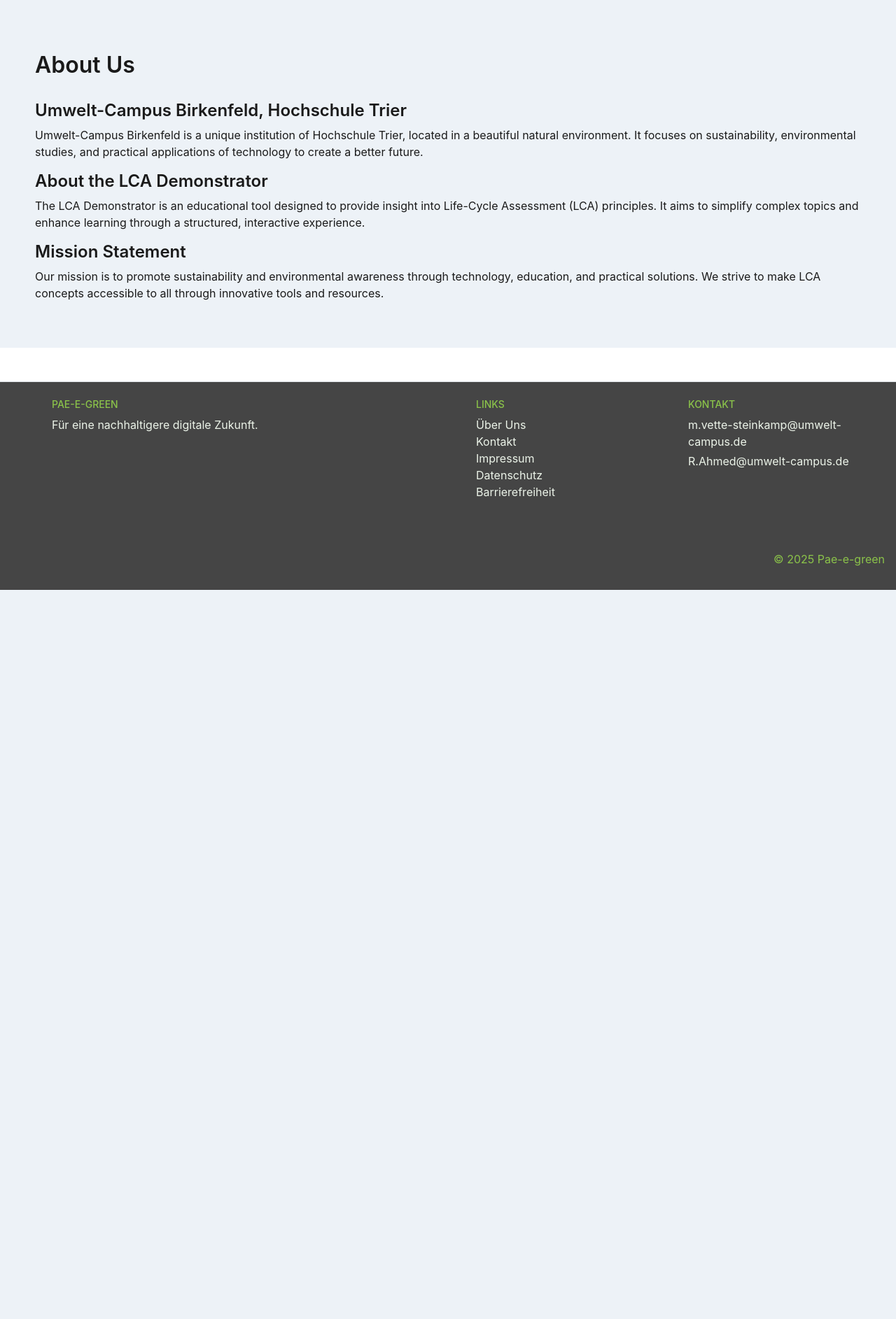
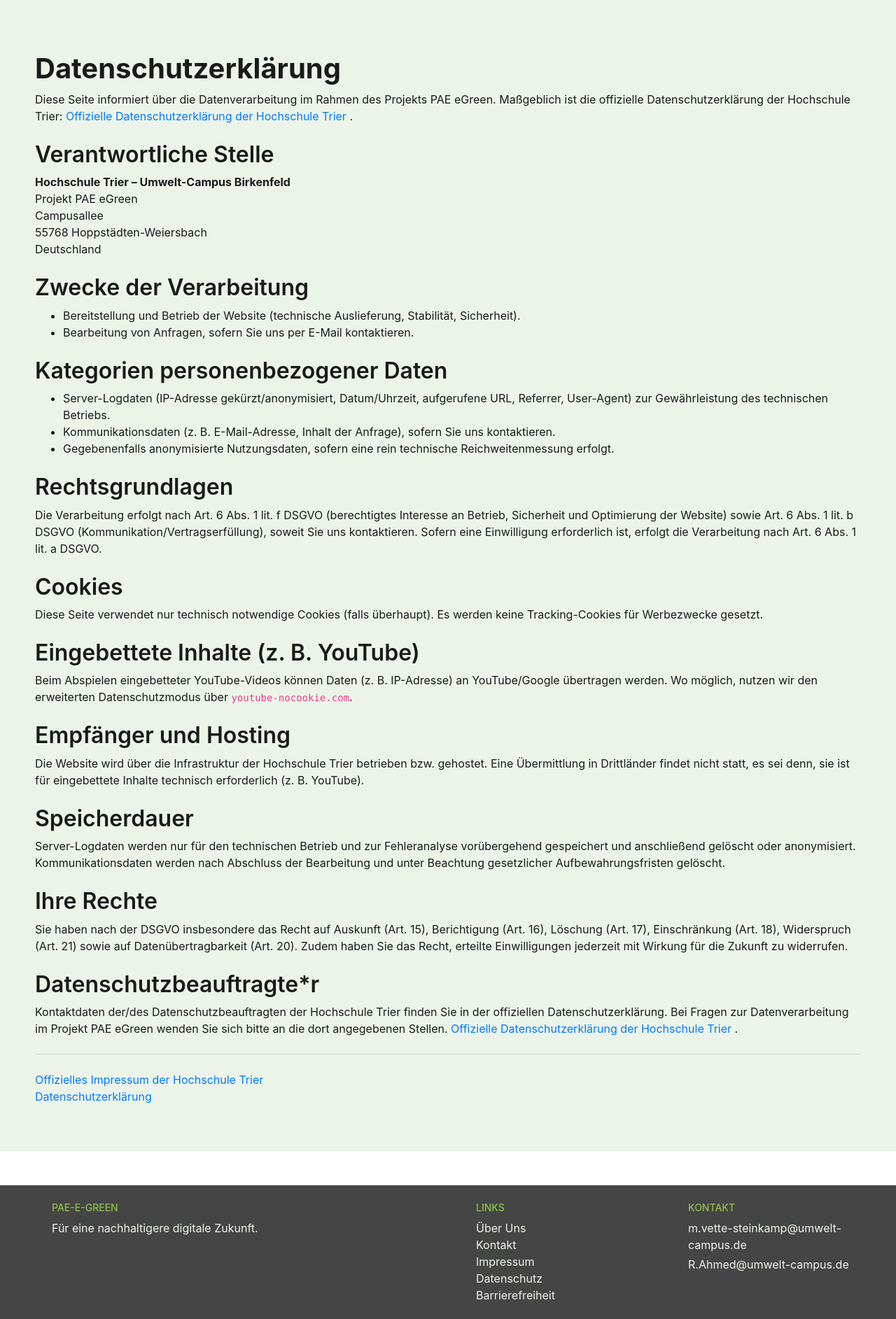
Before and after one commit to lrkc1756/Pae, a Flask app: page /datenschutz in a window 1280 px wide. Shown: the part 58-1943 px from the top of the page at 70% size. Before the commit the page ends 901 px from the top, so only its background shows below. Run offline with Flask 3, Linux system fonts and the light colour scheme; some libraries are stand-ins or nearby versions.

Commit message:
Add: Datenschutz page with de, en, fr translations

```diff
--- a/translations/de.json
+++ b/translations/de.json
@@ -42,6 +42,44 @@
     "vertreten":"Vertreten durch",
     "verant": "Verantwortlich für den Inhalt nach § 55 Abs. 2 RStV",
     "off":"Offizielles Impressum der Hochschule Trier",
-    "dte":"Datenschutzerklärung"
+    "dte":"Datenschutzerklärung",
+
+    "datenschutz_title": "Datenschutzerklärung",
+    "ds_intro": "Diese Seite informiert über die Datenverarbeitung im Rahmen des Projekts PAE eGreen. Maßgeblich ist die offizielle Datenschutzerklärung der Hochschule Trier:",
+    "ds_official_link_text": "Offizielle Datenschutzerklärung der Hochschule Trier",
+
+    "ds_controller_h": "Verantwortliche Stelle",
+    "ds_purposes_h": "Zwecke der Verarbeitung",
+    "ds_purpose_site": "Bereitstellung und Betrieb der Website (technische Auslieferung, Stabilität, Sicherheit).",
+    "ds_purpose_contact": "Bearbeitung von Anfragen, sofern Sie uns per E-Mail kontaktieren.",
+
+    "ds_data_categories_h": "Kategorien personenbezogener Daten",
+    "ds_server_logs": "Server-Logdaten (IP-Adresse gekürzt/anonymisiert, Datum/Uhrzeit, aufgerufene URL, Referrer, User-Agent) zur Gewährleistung des technischen Betriebs.",
+    "ds_contact_fields": "Kommunikationsdaten (z. B. E-Mail-Adresse, Inhalt der Anfrage), sofern Sie uns kontaktieren.",
+    "ds_anon_analytics": "Gegebenenfalls anonymisierte Nutzungsdaten, sofern eine rein technische Reichweitenmessung erfolgt.",
+
+    "ds_legal_basis_h": "Rechtsgrundlagen",
+    "ds_legal_basis_text": "Die Verarbeitung erfolgt nach Art. 6 Abs. 1 lit. f DSGVO (berechtigtes Interesse an Betrieb, Sicherheit und Optimierung der Website) sowie Art. 6 Abs. 1 lit. b DSGVO (Kommunikation/Vertragserfüllung), soweit Sie uns kontaktieren. Sofern eine Einwilligung erforderlich ist, erfolgt die Verarbeitung nach Art. 6 Abs. 1 lit. a DSGVO.",
+
+    "ds_cookies_h": "Cookies",
+    "ds_cookies_text": "Diese Seite verwendet nur technisch notwendige Cookies (falls überhaupt). Es werden keine Tracking-Cookies für Werbezwecke gesetzt.",
+
+    "ds_embeds_h": "Eingebettete Inhalte (z. B. YouTube)",
+    "ds_embeds_text": "Beim Abspielen eingebetteter YouTube-Videos können Daten (z. B. IP-Adresse) an YouTube/Google übertragen werden. Wo möglich, nutzen wir den erweiterten Datenschutzmodus über ",
+
+    "ds_recipients_h": "Empfänger und Hosting",
+    "ds_recipients_text": "Die Website wird über die Infrastruktur der Hochschule Trier betrieben bzw. gehostet. Eine Übermittlung in Drittländer findet nicht statt, es sei denn, sie ist für eingebettete Inhalte technisch erforderlich (z. B. YouTube).",
+
+    "ds_retention_h": "Speicherdauer",
+    "ds_retention_text": "Server-Logdaten werden nur für den technischen Betrieb und zur Fehleranalyse vorübergehend gespeichert und anschließend gelöscht oder anonymisiert. Kommunikationsdaten werden nach Abschluss der Bearbeitung und unter Beachtung gesetzlicher Aufbewahrungsfristen gelöscht.",
+
+    "ds_rights_h": "Ihre Rechte",
+    "ds_rights_text": "Sie haben nach der DSGVO insbesondere das Recht auf Auskunft (Art. 15), Berichtigung (Art. 16), Löschung (Art. 17), Einschränkung (Art. 18), Widerspruch (Art. 21) sowie auf Datenübertragbarkeit (Art. 20). Zudem haben Sie das Recht, erteilte Einwilligungen jederzeit mit Wirkung für die Zukunft zu widerrufen.",
+
+    "ds_dsb_h": "Datenschutzbeauftragte*r",
+    "ds_dsb_text": "Kontaktdaten der/des Datenschutzbeauftragten der Hochschule Trier finden Sie in der offiziellen Datenschutzerklärung. Bei Fragen zur Datenverarbeitung im Projekt PAE eGreen wenden Sie sich bitte an die dort angegebenen Stellen.",
+
+    "off": "Offizielles Impressum der Hochschule Trier",
+    "dte": "Datenschutzerklärung"
 
   }
--- a/translations/en.json
+++ b/translations/en.json
@@ -42,6 +42,44 @@
     "vertreten":"Represented by",
     "verant": "Responsible for the content in accordance with Section 55 (2) of the German Interstate Broadcasting Agreement (RStV)",
     "off":"Official Imprint of Trier University of Applied Sciences",
-    "dte":"Privacy Policy"
+    "dte":"Privacy Policy",
+
+    "datenschutz_title": "Privacy Policy",
+    "ds_intro": "This page provides information about data processing within the PAE eGreen project. The official privacy policy of Trier University of Applied Sciences is authoritative:",
+    "ds_official_link_text": "Official Privacy Policy of Trier University of Applied Sciences",
+
+    "ds_controller_h": "Controller",
+    "ds_purposes_h": "Purposes of Processing",
+    "ds_purpose_site": "Provision and operation of the website (technical delivery, stability, security).",
+    "ds_purpose_contact": "Handling of inquiries, if you contact us by e-mail.",
+
+    "ds_data_categories_h": "Categories of Personal Data",
+    "ds_server_logs": "Server log data (IP address shortened/anonymized, date/time, requested URL, referrer, user agent) for ensuring technical operation.",
+    "ds_contact_fields": "Communication data (e.g., e-mail address, content of inquiry) if you contact us.",
+    "ds_anon_analytics": "Possibly anonymized usage data, if purely technical reach measurement is performed.",
+
+    "ds_legal_basis_h": "Legal Bases",
+    "ds_legal_basis_text": "Processing is based on Art. 6(1)(f) GDPR (legitimate interest in operating, securing, and optimizing the website) and Art. 6(1)(b) GDPR (communication/contract performance), where you contact us. Where consent is required, processing is based on Art. 6(1)(a) GDPR.",
+
+    "ds_cookies_h": "Cookies",
+    "ds_cookies_text": "This site uses only technically necessary cookies (if any). No tracking cookies for advertising purposes are set.",
+
+    "ds_embeds_h": "Embedded Content (e.g., YouTube)",
+    "ds_embeds_text": "When playing embedded YouTube videos, data (e.g., IP address) may be transmitted to YouTube/Google. Where possible, we use the privacy-enhanced mode via youtube-nocookie.com.",
+
+    "ds_recipients_h": "Recipients and Hosting",
+    "ds_recipients_text": "The website is operated/hosted via the infrastructure of Trier University of Applied Sciences. No transfer to third countries takes place, unless technically required for embedded content (e.g., YouTube).",
+
+    "ds_retention_h": "Retention Period",
+    "ds_retention_text": "Server log data is stored temporarily for technical operation and error analysis and then deleted or anonymized. Communication data is deleted after processing, subject to statutory retention requirements.",
+
+    "ds_rights_h": "Your Rights",
+    "ds_rights_text": "Under the GDPR, you have the right to access (Art. 15), rectification (Art. 16), erasure (Art. 17), restriction (Art. 18), objection (Art. 21), and data portability (Art. 20). You also have the right to withdraw consent at any time with effect for the future.",
+
+    "ds_dsb_h": "Data Protection Officer",
+    "ds_dsb_text": "The contact details of the Data Protection Officer of Trier University of Applied Sciences can be found in the official privacy policy. For questions about data processing in the PAE eGreen project, please contact the offices indicated there.",
+
+    "off": "Official Imprint of Trier University of Applied Sciences",
+    "dte": "Privacy Policy"
 
 }
--- a/website/templates/datenschutz.html
+++ b/website/templates/datenschutz.html
@@ -1,26 +1,79 @@
 {% extends "base.html" %}
-{% block title %}About Us{% endblock %}
+{% block title %}{{ _('datenschutz_title') }}{% endblock %}
 
 {% block content %}
-<div class="full-width-bg light-gray">
-<div class="container mt-4">
-    <h2>About Us</h2>
-</br>
+<div class="full-width-bg tea-leaf">
+  <div class="container mt-4">
+    <h1>{{ _('datenschutz_title') }}</h1>
 
-    <h3>Umwelt-Campus Birkenfeld, Hochschule Trier</h3>
-    <p>
-        Umwelt-Campus Birkenfeld is a unique institution of Hochschule Trier, located in a beautiful natural environment. It focuses on sustainability, environmental studies, and practical applications of technology to create a better future.
+    <p class="mb-4">
+      {{ _('ds_intro') }}
+      <a href="https://www.hochschule-trier.de/datenschutz" target="_blank" rel="noopener noreferrer">
+        {{ _('ds_official_link_text') }}
+      </a>.
     </p>
 
-    <h3>About the LCA Demonstrator</h3>
+    <h2>{{ _('ds_controller_h') }}</h2>
+    <address>
+      <strong>Hochschule Trier – Umwelt-Campus Birkenfeld</strong><br>
+      Projekt PAE eGreen<br>
+      Campusallee<br>
+      55768 Hoppstädten-Weiersbach<br>
+      Deutschland
+    </address>
+
+    <h2 class="mt-4">{{ _('ds_purposes_h') }}</h2>
+    <ul>
+      <li>{{ _('ds_purpose_site') }}</li>
+      <li>{{ _('ds_purpose_contact') }}</li>
+    </ul>
+
+    <h2 class="mt-4">{{ _('ds_data_categories_h') }}</h2>
+    <ul>
+      <li>{{ _('ds_server_logs') }}</li>
+      <li>{{ _('ds_contact_fields') }}</li>
+      <li>{{ _('ds_anon_analytics') }}</li>
+    </ul>
+
+    <h2 class="mt-4">{{ _('ds_legal_basis_h') }}</h2>
+    <p>{{ _('ds_legal_basis_text') }}</p>
+
+    <h2 class="mt-4">{{ _('ds_cookies_h') }}</h2>
+    <p>{{ _('ds_cookies_text') }}</p>
+
+    <h2 class="mt-4">{{ _('ds_embeds_h') }}</h2>
     <p>
-        The LCA Demonstrator is an educational tool designed to provide insight into Life-Cycle Assessment (LCA) principles. It aims to simplify complex topics and enhance learning through a structured, interactive experience.
+      {{ _('ds_embeds_text') }}
+      <code>youtube-nocookie.com</code>.
     </p>
 
-    <h3>Mission Statement</h3>
+    <h2 class="mt-4">{{ _('ds_recipients_h') }}</h2>
+    <p>{{ _('ds_recipients_text') }}</p>
+
+    <h2 class="mt-4">{{ _('ds_retention_h') }}</h2>
+    <p>{{ _('ds_retention_text') }}</p>
+
+    <h2 class="mt-4">{{ _('ds_rights_h') }}</h2>
+    <p>{{ _('ds_rights_text') }}</p>
+
+    <h2 class="mt-4">{{ _('ds_dsb_h') }}</h2>
     <p>
-        Our mission is to promote sustainability and environmental awareness through technology, education, and practical solutions. We strive to make LCA concepts accessible to all through innovative tools and resources.
+      {{ _('ds_dsb_text') }}
+      <a href="https://www.hochschule-trier.de/datenschutz" target="_blank" rel="noopener noreferrer">
+        {{ _('ds_official_link_text') }}
+      </a>.
     </p>
-</div>
+
+    <hr class="my-4">
+
+    <p>
+      <a href="https://www.hochschule-trier.de/impressum" target="_blank" rel="noopener noreferrer">
+        {{ _('off') }}
+      </a><br>
+      <a href="https://www.hochschule-trier.de/datenschutz" target="_blank" rel="noopener noreferrer">
+        {{ _('dte') }}
+      </a>
+    </p>
+  </div>
 </div>
 {% endblock %}
```
Also changed, not shown: translations/fr.json (+39 -1 lines).
